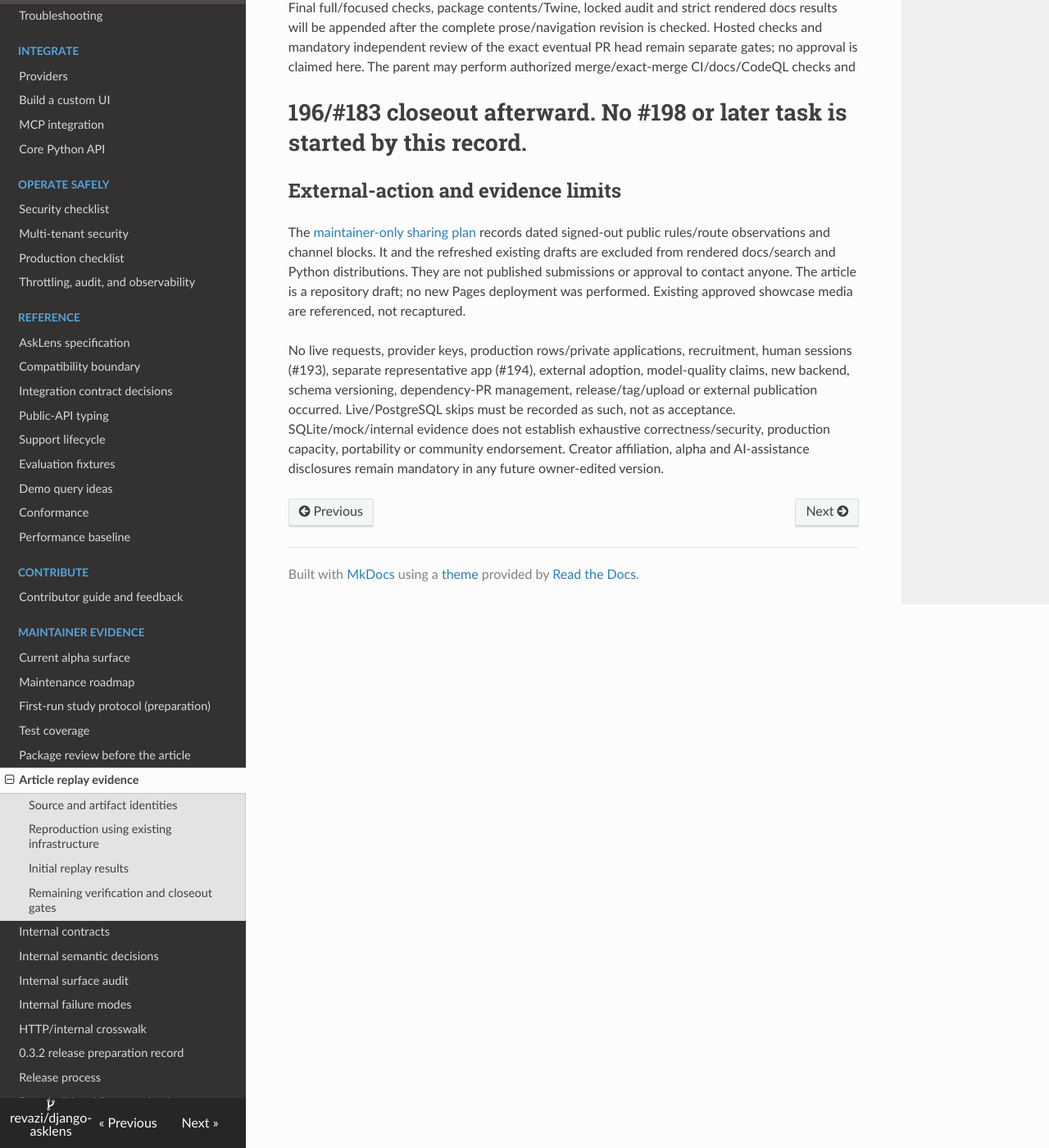
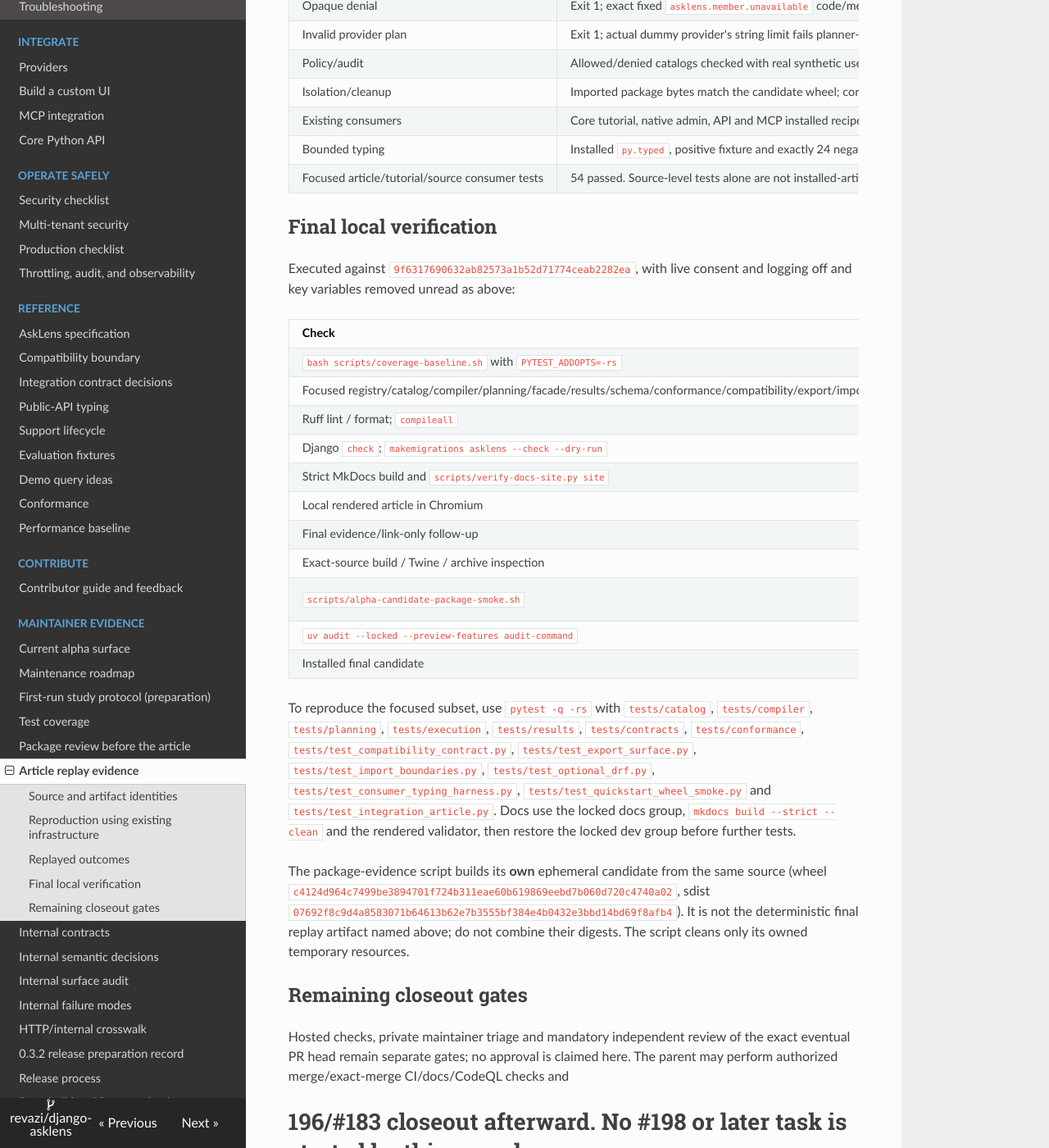
Before and after one commit to revazi/django-asklens, an MkDocs documentation site: the page built from docs/article-evidence-196.md, in a window 1280 px wide and 1400 px high, scrolled down 1965 px. Shown: the whole window at 82% size. Built offline with MkDocs 1.6.1, drawn with Linux system fonts in a browser that asks for light colours; nearby versions of some CDN libraries; some of the changed text lies outside the part shown.

Commit message:
docs: pin final article replay artifacts and verification limits

```diff
--- a/docs/article-evidence-196.md
+++ b/docs/article-evidence-196.md
@@ -12,6 +12,17 @@ source/assertion review; it must not be reduced to a test count.
 - Article/examples/runner implementation:
   [`66705194d480a98983bf153e5170b7528bc00f99`](https://github.com/revazi/django-asklens/commit/66705194d480a98983bf153e5170b7528bc00f99).
   Runtime package source is unchanged from the baseline.
+- Complete article/prose/navigation snapshot and final verification source:
+  [`9f6317690632ab82573a1b52d71774ceab2282ea`](https://github.com/revazi/django-asklens/commit/9f6317690632ab82573a1b52d71774ceab2282ea).
+  The later evidence/link-only follow-up does not change runtime, examples or
+  executable article blocks.
+- Final replay candidate, built from a clean `git archive` of that snapshot with
+  `SOURCE_DATE_EPOCH=1795192916`: wheel SHA-256
+  `c6ac182f510fa3d796ce29d1da540a4143375f0df28ae3b6043188bcb410fc3a`;
+  sdist SHA-256
+  `1e4ef2f082c495bdb76fd1353d438537cb0f02c1bd9df6a6aee039346bc055d0`.
+  Names remain `django_asklens-0.3.2-py3-none-any.whl` and
+  `django_asklens-0.3.2.tar.gz`; same-version candidates are not public artifacts.
 - Initial candidate: `django_asklens-0.3.2-py3-none-any.whl`, SHA-256
   `3653507b5c753b23508e80e315ac472535c696ae1b370a533adb1a1fa03db8f8`.
   This was a local build of unchanged runtime bytes, **not** a public artifact.
@@ -70,7 +81,11 @@ commands, wrong exits, unexpected response fields, invalid duration, guard
 failures and expected-output drift have negative regression tests in
 [`test_integration_article.py`](../tests/test_integration_article.py).
 
-## Initial replay results
+## Replayed outcomes
+
+All four outcomes below passed on both the initial and final replay candidates.
+The final core tutorial/admin, API and MCP recipes and bounded typing checks
+also passed again; source/wheel API-route snapshots matched exactly.
 
 | Outcome | Observed / asserted |
 | --- | --- |
@@ -84,18 +99,50 @@ failures and expected-output drift have negative regression tests in
 | Bounded typing | Installed `py.typed`, positive fixture and exactly 24 negative diagnostics pass without optional adapters. |
 | Focused article/tutorial/source consumer tests | 54 passed. Source-level tests alone are not installed-artifact evidence. |
 
-## Remaining verification and closeout gates
+## Final local verification
 
-Final full/focused checks, package contents/Twine, locked audit and strict
-rendered docs results will be appended after the complete prose/navigation
-revision is checked. Hosted checks and mandatory independent review of the
+Executed against `9f6317690632ab82573a1b52d71774ceab2282ea`, with live consent
+and logging off and key variables removed unread as above:
+
+| Check | Local result and scope |
+| --- | --- |
+| `bash scripts/coverage-baseline.sh` with `PYTEST_ADDOPTS=-rs` | **1555 passed, 11 skipped**. Seven skips require live network/charge consent; three are PostgreSQL timeout/role checks and one is the PostgreSQL server-major guard. Informational branch measurement has no percentage gate and is not security/correctness proof. |
+| Focused registry/catalog/compiler/planning/facade/results/schema/conformance/compatibility/export/import/optional-dependency/typing-harness/article/tutorial subset | **878 passed, 4 skipped** (the same PostgreSQL-only checks). Existing composition/generative/conformance infrastructure was reused. |
+| Ruff lint / format; `compileall` | Pass; 287 Python files already formatted. |
+| Django `check`; `makemigrations asklens --check --dry-run` | No issues; no migration drift. Runtime, migrations, dependency graph and conformance fixtures are unchanged from the review baseline. |
+| Strict MkDocs build and `scripts/verify-docs-site.py site` | Pass: 44 HTML pages; rendered local links/fragments/navigation/assets checked. Sharing drafts/plan absent from rendered files and search; no deployment. |
+| Local rendered article in Chromium | Pass at 1280px and 390px viewport widths: one title, four outcome headings, disclosures present, no horizontal page overflow; external HTTP(S) requests blocked and JavaScript disabled. No new screenshot/video capture; not a full accessibility audit. |
+| Final evidence/link-only follow-up | 51 article/tutorial/docs regression tests pass; strict docs and lint/format pass again. No executable article block, example, runner or runtime source changes. |
+| Exact-source build / Twine / archive inspection | Wheel and sdist pass; schemas, `py.typed`, runner, article and invalid-plan host fixture included where expected; dev dependencies, outreach, media, generated site and local-only artifacts excluded. |
+| `scripts/alpha-candidate-package-smoke.sh` | Pass against exact committed source: core/API/MCP installs, schema/metadata/exclusions, authenticated public **0.3.1 / 0.3.0 / 0.2.0** origins upgraded to a separate candidate while preserving synthetic migration state/audit row. This does **not** authenticate public `0.3.2` or establish a live integration. |
+| `uv audit --locked --preview-features audit-command` | No known vulnerabilities or adverse project statuses in 120 audited packages (121 resolved). Point-in-time advisory lookup, not proof of dependency safety. |
+| Installed final candidate | All four article outcomes, core tutorial/admin, API and MCP recipes, source/wheel API-route parity, and positive/24-negative typing consumers pass with byte/import/network guards. |
+
+To reproduce the focused subset, use `pytest -q -rs` with `tests/catalog`,
+`tests/compiler`, `tests/planning`, `tests/execution`, `tests/results`,
+`tests/contracts`, `tests/conformance`, `tests/test_compatibility_contract.py`,
+`tests/test_export_surface.py`, `tests/test_import_boundaries.py`,
+`tests/test_optional_drf.py`, `tests/test_consumer_typing_harness.py`,
+`tests/test_quickstart_wheel_smoke.py` and `tests/test_integration_article.py`.
+Docs use the locked docs group, `mkdocs build --strict --clean` and the rendered
+validator, then restore the locked dev group before further tests.
+
+The package-evidence script builds its **own** ephemeral candidate from the same
+source (wheel `c4124d964c7499be3894701f724b311eae60b619869eebd7b060d720c4740a02`,
+sdist `07692f8c9d4a8583071b64613b62e7b3555bf384e4b0432e3bbd14bd69f8afb4`).
+It is not the deterministic final replay artifact named above; do not combine
+their digests. The script cleans only its owned temporary resources.
+
+## Remaining closeout gates
+
+Hosted checks, private maintainer triage and mandatory independent review of the
 exact eventual PR head remain separate gates; no approval is claimed here.
 The parent may perform authorized merge/exact-merge CI/docs/CodeQL checks and
 #196/#183 closeout afterward. No #198 or later task is started by this record.
 
 ## External-action and evidence limits
 
-The [maintainer-only sharing plan](https://github.com/revazi/django-asklens/blob/main/docs/outreach/sharing-plan-196.md)
+The [maintainer-only sharing plan](https://github.com/revazi/django-asklens/blob/9f6317690632ab82573a1b52d71774ceab2282ea/docs/outreach/sharing-plan-196.md)
 records dated signed-out public rules/route observations and channel blocks.
 It and the refreshed existing drafts are excluded from rendered docs/search
 and Python distributions. They are not published submissions or approval to
```
Also changed, not shown: docs/outreach/django-forum-show-and-tell-draft.md (+2 -2 lines), docs/outreach/django-news-draft.md (+1 -1 lines).
